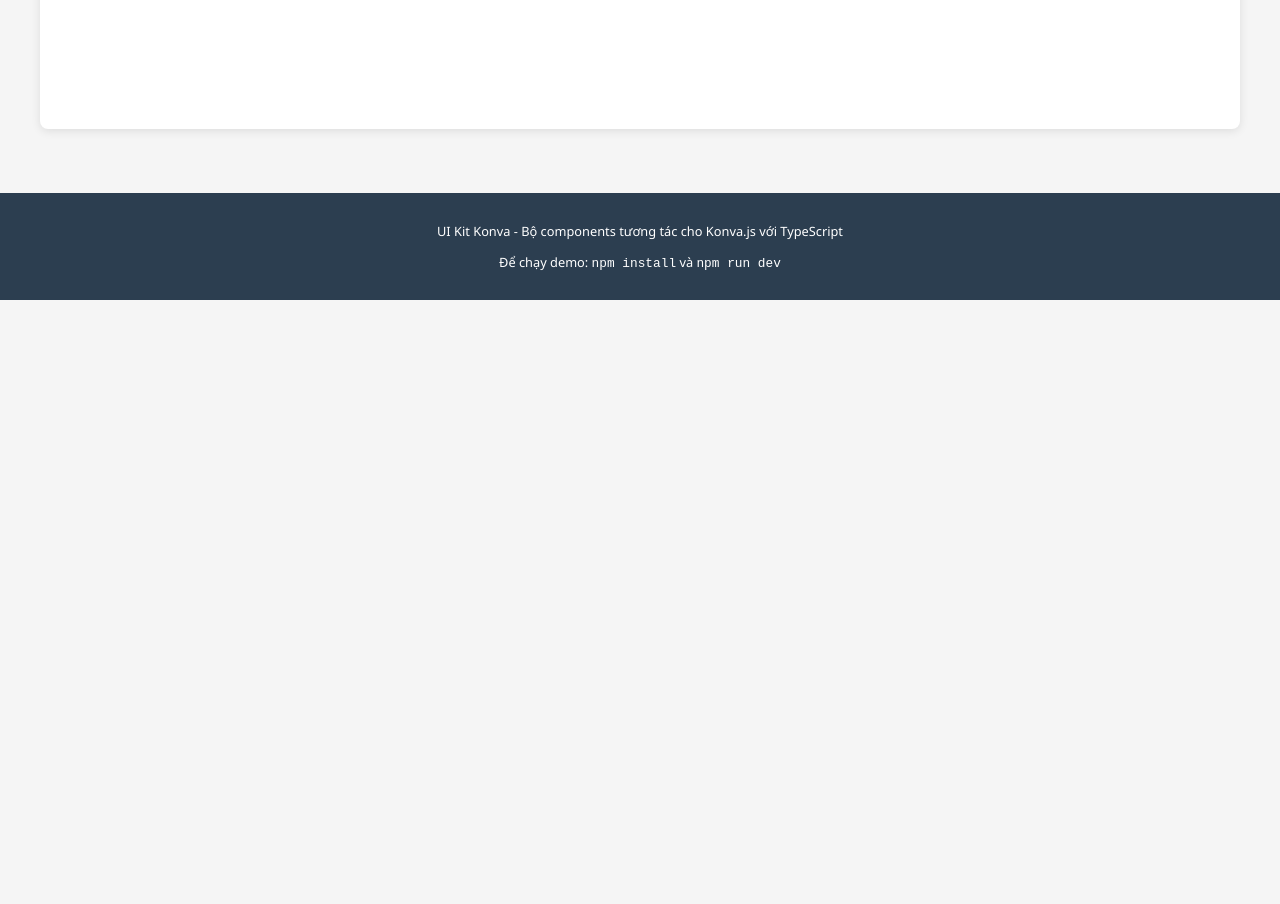
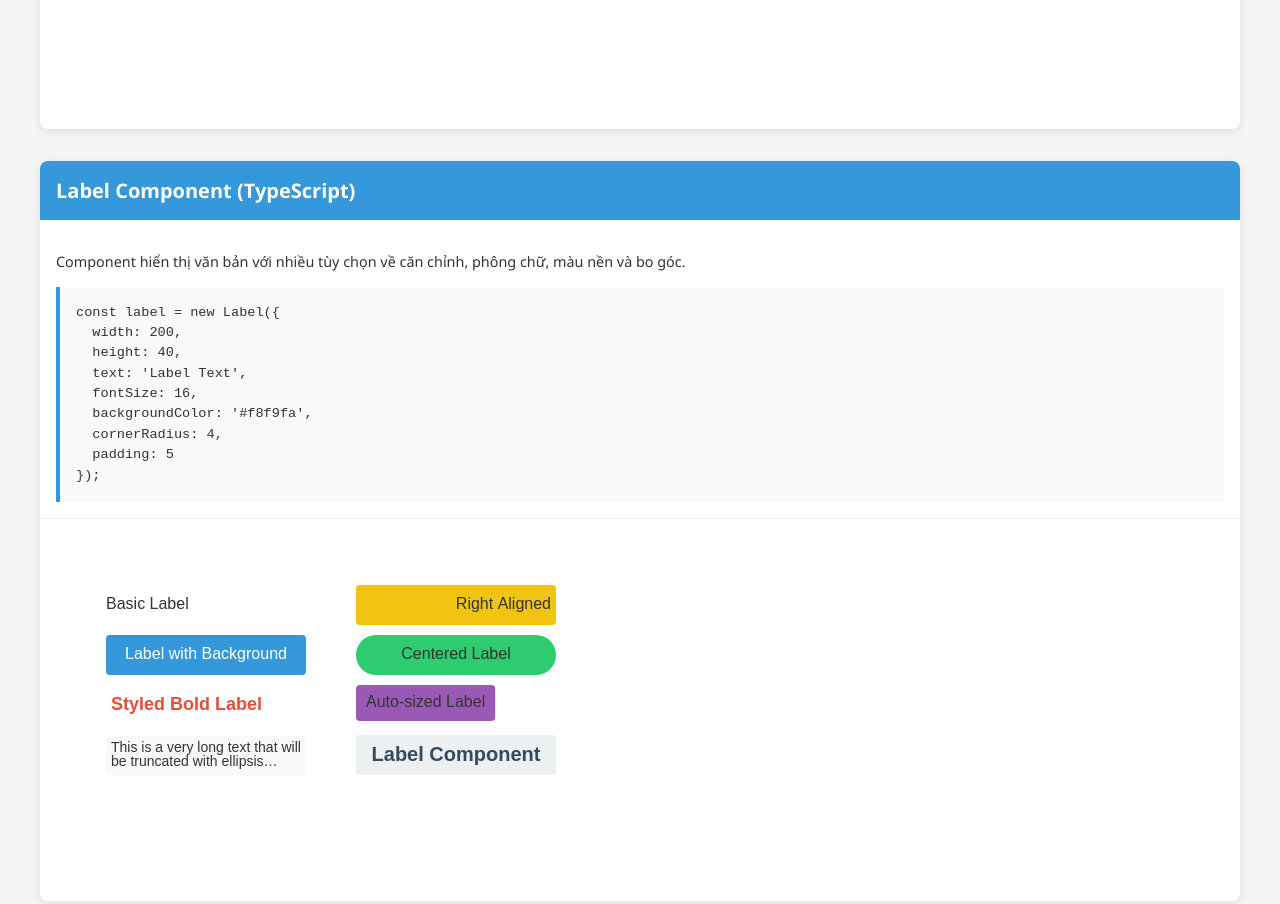
Before and after one commit to duyquangnvx/konva-ui-kit, a website built with Vite: page index.html in a window 1280 px wide. Shown: the part 731-1635 px from the top of the page. Before the commit the page ends 1031 px from the top, so only its background shows below. Built offline with nearby package versions, Linux system fonts and the light colour scheme.

Commit message:
feat: add Label

```diff
--- a/index.html
+++ b/index.html
@@ -59,7 +59,7 @@
             position: relative;
         }
 
-        #button-demo {
+        #button-demo, #label-demo {
             width: 100%;
             height: 100%;
         }
@@ -107,6 +107,27 @@
                 <div id="button-demo"></div>
             </div>
         </div>
+
+        <div class="component-section">
+            <div class="component-header">Label Component (TypeScript)</div>
+            <div class="component-description">
+                <p>Component hiển thị văn bản với nhiều tùy chọn về căn chỉnh, phông chữ, màu nền và bo góc.</p>
+                <div class="code-example">
+                    const label = new Label({<br>
+                    &nbsp;&nbsp;width: 200,<br>
+                    &nbsp;&nbsp;height: 40,<br>
+                    &nbsp;&nbsp;text: 'Label Text',<br>
+                    &nbsp;&nbsp;fontSize: 16,<br>
+                    &nbsp;&nbsp;backgroundColor: '#f8f9fa',<br>
+                    &nbsp;&nbsp;cornerRadius: 4,<br>
+                    &nbsp;&nbsp;padding: 5<br>
+                    });
+                </div>
+            </div>
+            <div class="component-demo">
+                <div id="label-demo"></div>
+            </div>
+        </div>
     </div>
 
     <footer>
--- a/index.ts
+++ b/index.ts
@@ -1,6 +1,7 @@
 // Import Konva và UI Components
 import Konva from 'konva';
 import { Button } from './src/components/Button';
+import { Label } from './src/components/Label';
 
 // Khởi tạo stage và layer cho demo container
 function createStageAndLayer(containerId: string) {
@@ -126,7 +127,161 @@ function setupButtonDemo() {
     return { stage, layer, buttons: [basicButton, roundedButton, borderedButton, largeButton, textButton] };
 }
 
-// Setup demos khi trang đã load
+// ===== Label Demo =====
+function setupLabelDemo() {
+    const { stage, layer } = createStageAndLayer('label-demo');
+
+    // Basic label
+    const basicLabel = new Label({
+        x: 50,
+        y: 50,
+        width: 200,
+        height: 40,
+        text: 'Basic Label',
+        fontSize: 16,
+        fill: '#333333'
+    });
+
+    // Label with background
+    const bgLabel = new Label({
+        x: 50,
+        y: 100,
+        width: 200,
+        height: 40,
+        text: 'Label with Background',
+        fontSize: 16,
+        fill: '#ffffff',
+        backgroundColor: '#3498db',
+        cornerRadius: 4,
+        padding: 5,
+        align: 'center',
+        verticalAlign: 'middle'
+    });
+
+    // Styled label
+    const styledLabel = new Label({
+        x: 50,
+        y: 150,
+        width: 200,
+        height: 40,
+        text: 'Styled Bold Label',
+        fontSize: 18,
+        fontStyle: 'bold',
+        fill: '#e74c3c',
+        padding: 5
+    });
+
+    // Long text with ellipsis
+    const ellipsisLabel = new Label({
+        x: 50,
+        y: 200,
+        width: 200,
+        height: 40,
+        text: 'This is a very long text that will be truncated with ellipsis because it does not fit within the width',
+        fontSize: 14,
+        fill: '#333333',
+        ellipsis: true,
+        padding: 5,
+        backgroundColor: '#f8f9fa',
+        cornerRadius: 4
+    });
+
+    // Multi-aligned label
+    const rightAlignedLabel = new Label({
+        x: 300,
+        y: 50,
+        width: 200,
+        height: 40,
+        text: 'Right Aligned',
+        fontSize: 16,
+        fill: '#333333',
+        align: 'right',
+        padding: 5,
+        backgroundColor: '#f1c40f',
+        cornerRadius: 4
+    });
+
+    // Centered label
+    const centeredLabel = new Label({
+        x: 300,
+        y: 100,
+        width: 200,
+        height: 40,
+        text: 'Centered Label',
+        fontSize: 16,
+        fill: '#333333',
+        align: 'center',
+        verticalAlign: 'middle',
+        padding: 5,
+        backgroundColor: '#2ecc71',
+        cornerRadius: 20
+    });
+
+    // Auto-sized label
+    const autoSizedLabel = new Label({
+        x: 300,
+        y: 150,
+        width: 10, // Small initial width
+        height: 10, // Small initial height
+        text: 'Auto-sized Label',
+        fontSize: 16,
+        fill: '#333333',
+        padding: 10,
+        backgroundColor: '#9b59b6',
+        cornerRadius: 4
+    });
+
+    // Resize to fit text
+    autoSizedLabel.resizeToFitText();
+
+    // Section title
+    const sectionLabel = new Label({
+        x: 300,
+        y: 200,
+        width: 200,
+        height: 40,
+        text: 'Label Component Demo',
+        fontSize: 20,
+        fontStyle: 'bold',
+        fill: '#34495e',
+        align: 'center',
+        padding: 5,
+        backgroundColor: '#ecf0f1',
+        cornerRadius: 4,
+    });
+
+    // Add all labels to the layer
+    const labels = [
+        basicLabel,
+        bgLabel,
+        styledLabel,
+        ellipsisLabel,
+        rightAlignedLabel,
+        centeredLabel,
+        autoSizedLabel,
+        sectionLabel
+    ];
+
+    labels.forEach(label => layer.add(label));
+
+    layer.draw();
+
+    // Add event listeners for window resize
+    window.addEventListener('resize', () => {
+        const container = document.getElementById('label-demo');
+        if (container) {
+            stage.width(container.offsetWidth);
+            stage.height(container.offsetHeight);
+            layer.draw();
+        }
+    });
+
+    return { stage, layer, labels };
+}
+
+// Kiểm tra các container DOM và khởi tạo demos
 document.addEventListener('DOMContentLoaded', () => {
+    // Khởi tạo demos
     setupButtonDemo();
+    setupLabelDemo();
 });
--- a/src/components/Button.ts
+++ b/src/components/Button.ts
@@ -36,9 +36,8 @@ export class Button extends Component<ButtonOptions> {
 
     constructor(options: ButtonOptions = {} as ButtonOptions) {
         super(options);
-    }
 
-    protected initWithOptions(options: ButtonOptions) {
+        // Set options
         this.text = options.text || this.text;
         this.fontSize = options.fontSize || this.fontSize;
         this.fontFamily = options.fontFamily || this.fontFamily;
@@ -51,11 +50,11 @@ export class Button extends Component<ButtonOptions> {
         this.borderWidth = options.borderWidth || this.borderWidth;
         this.borderColor = options.borderColor || this.borderColor;
 
-        super.initWithOptions(options);
+        // Initialize
+        this.init();
     }
 
-    protected init() {
-        super.init();
+    private init() {
 
         // Create background rect
         this.background = new Konva.Rect({
--- /dev/null
+++ b/src/components/Label.ts
@@ -0,0 +1,212 @@
+import Konva from 'konva';
+import { Component, ComponentOptions } from '../core/Component';
+
+export type LabelOptions = ComponentOptions & {
+    text?: string;
+    fontSize?: number;
+    fontFamily?: string;
+    fontStyle?: string;
+    fontColor?: string;
+    fill?: string;
+    align?: string;
+    verticalAlign?: string;
+    padding?: number;
+    ellipsis?: boolean;
+    backgroundVisible?: boolean;
+    backgroundColor?: string;
+    cornerRadius?: number;
+    autoSize?: boolean;
+}
+
+export class Label extends Component<LabelOptions> {
+    private text: string = 'Label';
+    private fontSize: number = 16;
+    private fontFamily: string = 'Arial';
+    private fontStyle: string = 'normal';
+    private fontColor: string = '#000000';
+    private fill: string = '#000000';
+    private align: string = 'left';
+    private verticalAlign: string = 'middle';
+    private padding: number = 0;
+    private ellipsis: boolean = false;
+    private backgroundVisible: boolean = false;
+    private backgroundColor: string = 'transparent';
+    private cornerRadius: number = 0;
+    private autoSize: boolean = false;
+
+    private textNode!: Konva.Text;
+    private background!: Konva.Rect;
+
+    constructor(options: LabelOptions = {} as LabelOptions) {
+        super(options);
+
+        // Set options
+        this.text = options.text || this.text;
+        this.fontSize = options.fontSize || this.fontSize;
+        this.fontFamily = options.fontFamily || this.fontFamily;
+        this.fontStyle = options.fontStyle || this.fontStyle;
+        this.fontColor = options.fontColor || this.fontColor;
+        this.fill = options.fill || this.fill;
+        this.align = options.align || this.align;
+        this.verticalAlign = options.verticalAlign || this.verticalAlign;
+        this.padding = options.padding || this.padding;
+        this.ellipsis = options.ellipsis || this.ellipsis;
+        this.backgroundVisible = options.backgroundVisible || this.backgroundVisible;
+        this.backgroundColor = options.backgroundColor || this.backgroundColor;
+        this.cornerRadius = options.cornerRadius || this.cornerRadius;
+        this.autoSize = options.autoSize ?? this.autoSize;
+
+        // Initialize
+        this.init();
+    }
+
+
+    private init() {
+        // Create background rect
+        this.background = new Konva.Rect({
+            width: this.width(),
+            height: this.height(),
+            fill: this.backgroundColor,
+            cornerRadius: this.cornerRadius,
+        });
+
+        this.textNode = new Konva.Text({
+            text: this.text,
+            fontSize: this.fontSize,
+            fontFamily: this.fontFamily,
+            fontStyle: this.fontStyle,
+            fill: this.fill,
+            align: this.align,
+            verticalAlign: this.verticalAlign,
+            padding: this.padding,
+            width: this.width(),
+            height: this.height(),
+            listening: this.listening(),
+            ellipsis: this.ellipsis,
+        });
+
+        // Add nodes to group
+        this.add(this.background);
+        this.add(this.textNode);
+
+        this.alignText();
+
+        if (this.autoSize) {
+            this.resizeToFitText();
+        }
+
+    }
+
+    private alignText() {
+        this.textNode.offsetX(this.textNode.width() / 2);
+        this.textNode.offsetY(this.textNode.height() / 2);
+        this.textNode.x(this.width() / 2);
+        this.textNode.y(this.height() / 2);
+    }
+
+    setText(text: string) {
+        this.text = text;
+        this.textNode.text(text);
+
+        if (this.autoSize) {
+            this.resizeToFitText();
+        }
+    }
+
+    setFontSize(fontSize: number) {
+        this.fontSize = fontSize;
+        this.textNode.fontSize(fontSize);
+    }
+
+    setFontFamily(fontFamily: string) {
+        this.fontFamily = fontFamily;
+        this.textNode.fontFamily(fontFamily);
+    }
+
+    setFontStyle(fontStyle: string) {
+        this.fontStyle = fontStyle;
+        this.textNode.fontStyle(fontStyle);
+    }
+
+    setFontColor(fontColor: string) {
+        this.fontColor = fontColor;
+        this.textNode.fill(fontColor);
+    }
+
+    setFill(fill: string) {
+        this.fill = fill;
+        this.textNode.fill(fill);
+    }
+
+    setAlign(align: string) {
+        this.align = align;
+        this.textNode.align(align);
+    }
+
+    setVerticalAlign(verticalAlign: string) {
+        this.verticalAlign = verticalAlign;
+        this.textNode.verticalAlign(verticalAlign);
+    }
+
+    setPadding(padding: number) {
+        this.padding = padding;
+        this.textNode.padding(padding);
+    }
+
+    setEllipsis(ellipsis: boolean) {
+        this.ellipsis = ellipsis;
+        this.textNode.ellipsis(ellipsis);
+    }
+
+    setBackgroundVisible(backgroundVisible: boolean) {
+        this.backgroundVisible = backgroundVisible;
+        this.background.visible(backgroundVisible);
+    }
+
+    setBackgroundColor(backgroundColor: string) {
+        this.backgroundColor = backgroundColor;
+        this.background.fill(backgroundColor);
+    }
+
+    setCornerRadius(cornerRadius: number) {
+        this.cornerRadius = cornerRadius;
+        this.background.cornerRadius(cornerRadius);
+    }
+
+    setSize(size: { width: number, height: number }): this {
+        super.setSize(size);
+
+        const { width, height } = size;
+        this.background.width(width);
+        this.background.height(height);
+
+        this.textNode.width(width);
+        this.textNode.height(height);
+
+        this.alignText();
+
+        return this;
+    }
+
+    getTextWidth(): number {
+        return this.textNode.width();
+    }
+
+    getTextHeight(): number {
+        return this.textNode.height();
+    }
+
+    resizeToFitText(): this {
+        const textSize = this.textNode.measureSize(this.textNode.text());
+
+        const textWidth = textSize.width;
+        const textHeight = textSize.height;
+
+        const width = textWidth + (this.padding * 2);
+        const height = textHeight + (this.padding * 2);
+
+        this.setSize({ width, height });
+
+        return this;
+    }
+}
--- a/src/core/Component.ts
+++ b/src/core/Component.ts
@@ -21,16 +21,6 @@ export class Component<T extends ComponentOptions> extends Konva.Group {
             opacity: options.opacity || 1,
             listening: options.listening || true,
         });
-
-        this.initWithOptions(options);
-    }
-
-    protected initWithOptions(options: T) {
-        this.init();
-    }
-
-    protected init() {
-
     }
 
     setSize(size: { width: number, height: number }): this {
--- a/src/index.ts
+++ b/src/index.ts
@@ -1,2 +1,3 @@
 // Export components
 export { Button } from './components/Button';
+export { Label } from './components/Label';
```
